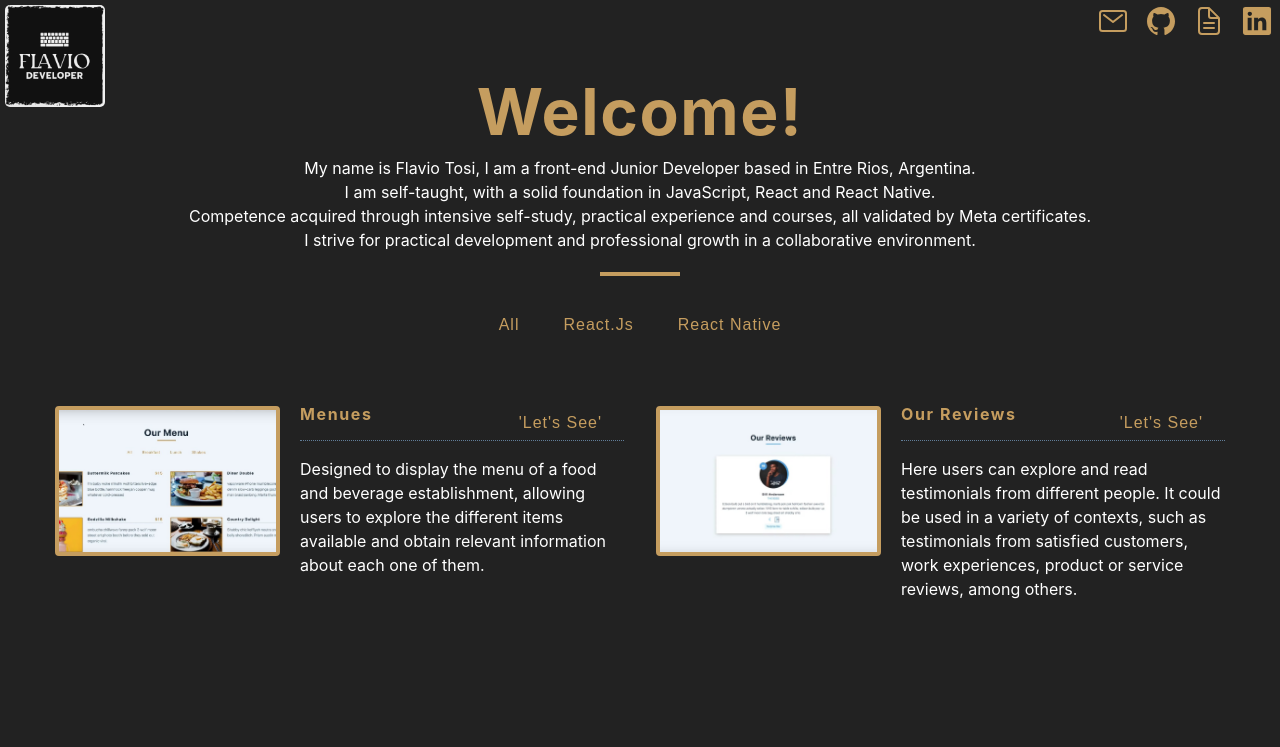
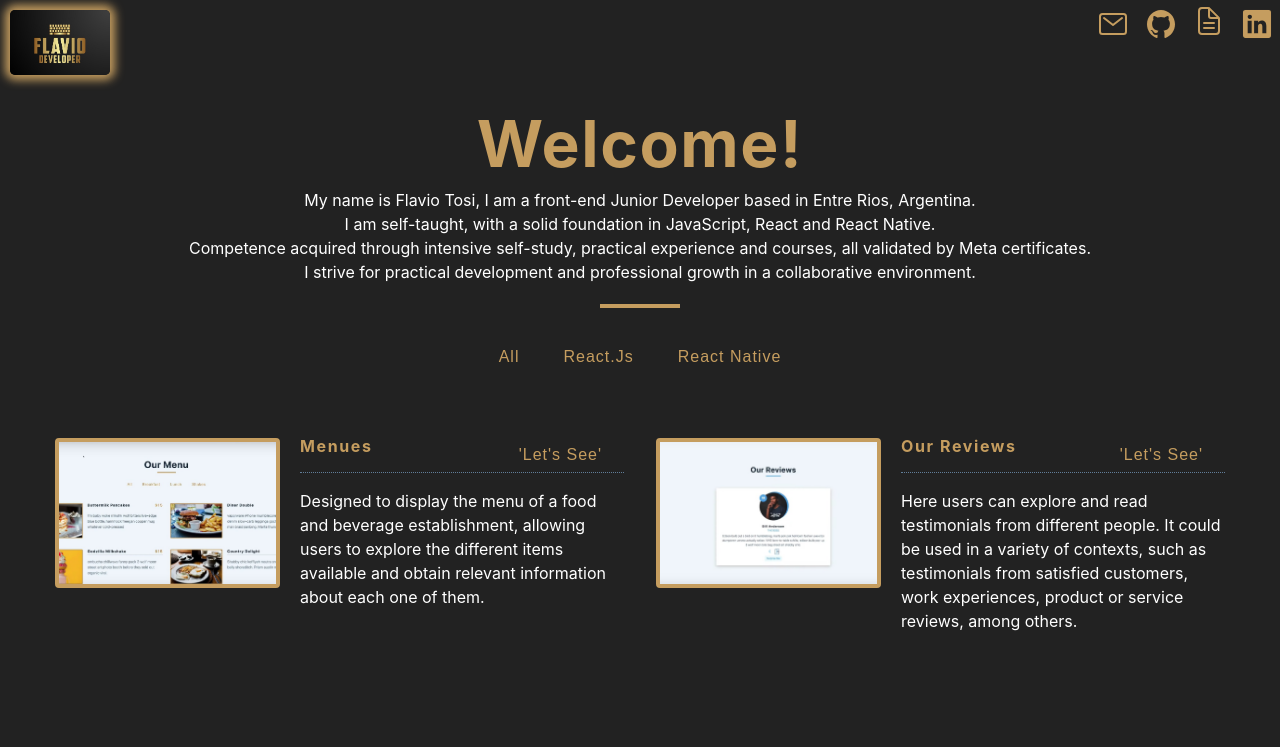
Before and after one commit to flavio2990/myfirstportfolio, a React (Create React App) app: page / in a window 1280 px wide. Shown: the top 747 px of the page. Built offline with nearby package versions, Linux system fonts and the light colour scheme.

Commit message:
change some styles

```diff
--- a/src/App.js
+++ b/src/App.js
@@ -4,9 +4,8 @@ import Categories from './Categories';
 import Footer from './Footer';
 import items from './data';
 import AboutMe from './AboutMe';
-import { IonIcon } from '@ionic/react';
-import { mailOutline, logoGithub, documentTextOutline, logoLinkedin } from 'ionicons/icons';
-import FlavioLogo from './images/FlavioLogo.jpeg';
+import Header from './Header';
+import Title from './Title';
 
 
 const allCategories = ['all', ...new Set(items.map((item) => item.category))];
@@ -28,33 +27,12 @@ function App() {
   return <main>
     <section className='menu section'>
       <div className='title'>
-            <img src={FlavioLogo} alt='FlavioLogo' className='Flavio' />
-            <div className="icon-container">
-            <IonIcon
-              icon={mailOutline}
-              size="large"
-              onClick={() => window.open("mailto:flaviotosi.leonel@gmail.com")}
-              className="icon"
-            />
-            <IonIcon
-              icon={logoGithub}
-              size="large"
-              onClick={() => window.open("https://github.com/flavio2990")}
-              className="icon"
-            />
-            <a href={require('../src/images/FlavioCV.pdf')} target="_blank" rel="noopener noreferrer" className="no-highlight">
-              <IonIcon icon={documentTextOutline} size="large" className="icon" />
-            </a>
-            <IonIcon
-              icon={logoLinkedin}
-              size='large'
-              onClick={() => window.open('https://www.linkedin.com/in/flavio-tosi-921286266/')}
-              className='icon'
-            />
+        <div>
+          <Header />
         </div>
-            <h1>Welcome!</h1>
-            <p>My name is Flavio Tosi, I am a front-end Junior Developer based in Entre Rios, Argentina.<br /> I am self-taught, with a solid foundation in JavaScript, React and React Native.<br /> Competence acquired through intensive self-study, practical experience and courses, all validated by Meta certificates.<br /> I strive for practical development and professional growth in a collaborative environment.</p>
-            <div className='underline'></div>
+        <div>
+          <Title />
+        </div>
       </div>
       <Categories categories={categories}
         filterItems={filterItems}
@@ -62,8 +40,8 @@ function App() {
       <Menu items={menuItems}
       />
       <div>
-            <AboutMe/>
-          <Footer/>
+        <AboutMe />
+        <Footer />
       </div>
     </section>
   </main>;
--- /dev/null
+++ b/src/Header.js
@@ -0,0 +1,38 @@
+import React from "react";
+
+import { IonIcon } from '@ionic/react';
+import { mailOutline, logoGithub, documentTextOutline, logoLinkedin } from 'ionicons/icons';
+import iconflaviodev from './images/iconflaviodev.jpeg';
+
+
+export default function Header() {
+    return (
+        <div className='title'>
+            <img src={iconflaviodev} alt='FlavioLogo' className='Flavio' />
+            <div className="icon-container">
+                <IonIcon
+                    icon={mailOutline}
+                    size="large"
+                    onClick={() => window.open("mailto:flaviotosi.leonel@gmail.com")}
+                    className="icon"
+                />
+                <IonIcon
+                    icon={logoGithub}
+                    size="large"
+                    onClick={() => window.open("https://github.com/flavio2990")}
+                    className="icon"
+                />
+                <a href={require('../src/images/FlavioCV.pdf')} target="_blank" rel="noopener noreferrer" className="no-highlight">
+                    <IonIcon icon={documentTextOutline} size="large" className="icon" />
+                </a>
+                <IonIcon
+                    icon={logoLinkedin}
+                    size='large'
+                    onClick={() => window.open('https://www.linkedin.com/in/flavio-tosi-921286266/')}
+                    className='icon'
+                />
+            </div>
+
+        </div>
+    )
+}
--- /dev/null
+++ b/src/Title.js
@@ -0,0 +1,12 @@
+import React from "react";
+
+
+export default function Title () {
+    return(
+        <div>
+        <h1>Welcome!</h1>
+        <p>My name is Flavio Tosi, I am a front-end Junior Developer based in Entre Rios, Argentina.<br /> I am self-taught, with a solid foundation in JavaScript, React and React Native.<br /> Competence acquired through intensive self-study, practical experience and courses, all validated by Meta certificates.<br /> I strive for practical development and professional growth in a collaborative environment.</p>
+        <div className='underline'></div>
+        </div>
+    )
+}
--- a/src/index.css
+++ b/src/index.css
@@ -248,15 +248,16 @@ Menu
 }
 .Flavio {
   position: absolute;
-  top: 5px;
-  left: 5px;
+  top: 10px;
+  left: 10px;
   max-width: 100px;
   height: auto;
   border-radius: 5px;
+  box-shadow: 0 0 10px 5px var(--clr-gold);
 }
 .icon-row {
     display: flex;
-    align-items: baseline;
+    align-items: center;
     gap: 10px;
     justify-content: center;
   }
@@ -273,7 +274,7 @@ Menu
 .icon-container {
   display: flex;
   justify-content: flex-end;
-  align-items:baseline;
+  align-items: center;
   gap: 1rem;
   margin-right: 0;
   margin-bottom: 0.5rem;
```
Also changed, not shown: src/images/FlavioLogo.jpeg (deleted), src/images/iconflaviodev.jpeg (added). Lines whose indentation alone changed are shown as unchanged.
